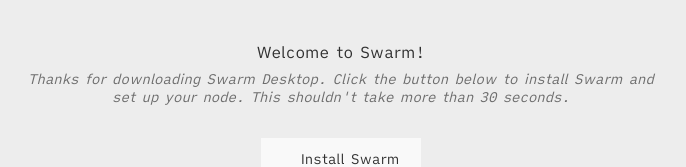
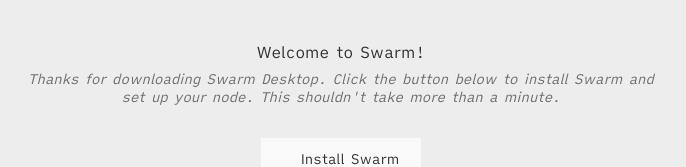
Before and after one commit to ethersphere/desktop-node-installer, a React (Create React App) app: page / in a window 1280 px wide. Shown: the part 290-457 px from the top of the page, without its empty margins (299-985 px from the left). Built offline with nearby package versions, Linux system fonts and the light colour scheme; some icons are missing.

Commit message:
fix: update the estimated time
It always took me more than 30 seconds :)

```diff
--- a/src/App.js
+++ b/src/App.js
@@ -151,7 +151,7 @@ function App() {
             <Box mb={4}>
                 <p className="light">
                     Thanks for downloading Swarm Desktop. Click the button below to install Swarm and set up your node.
-                    This shouldn't take more than 30 seconds.
+                    This shouldn't take more than a minute.
                 </p>
             </Box>
             <button onClick={onClick}>
```
